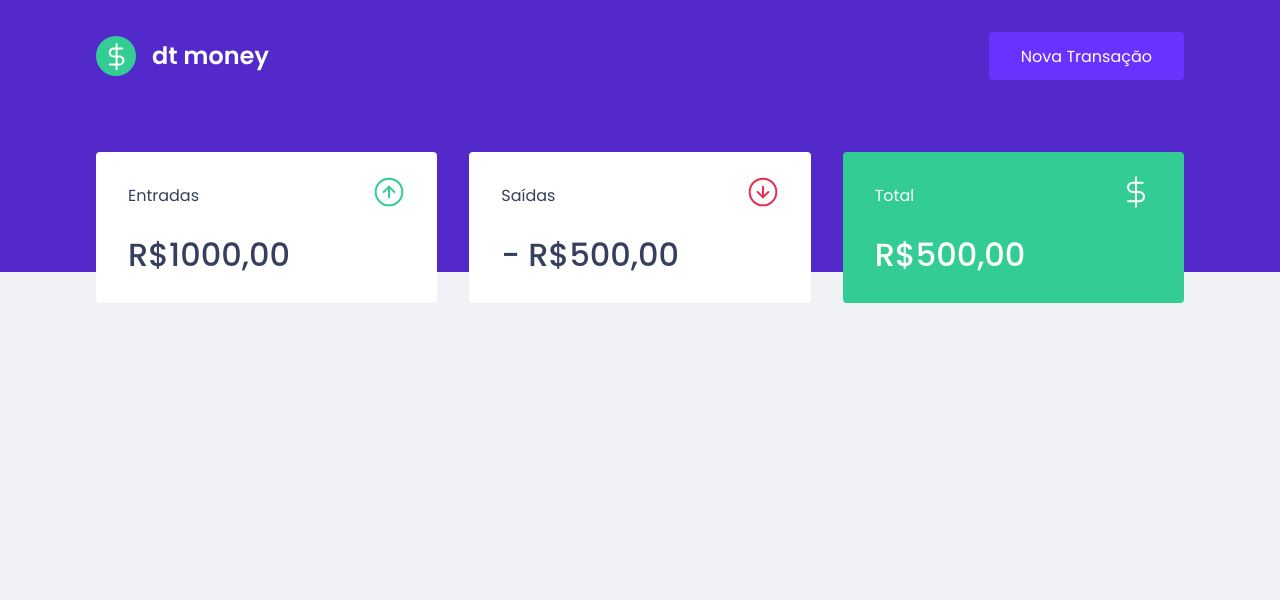
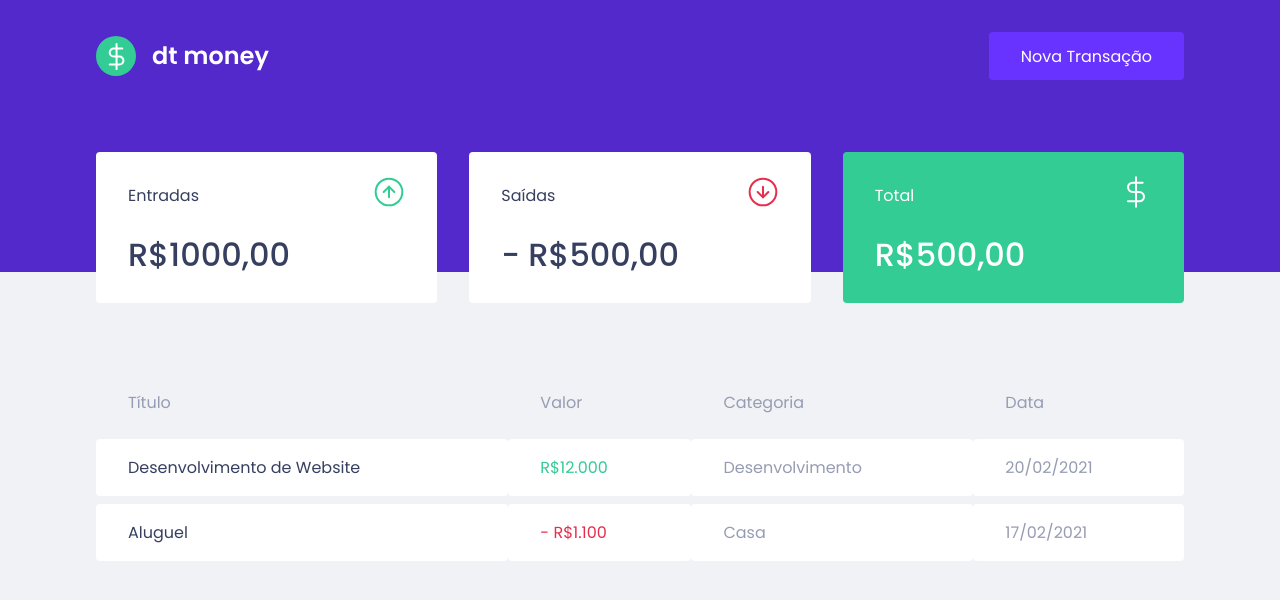
Before and after one commit to ElRobinson/dtmoney, a React (Create React App) app: page / in a window 1280 px wide. Shown: the top 600 px of the page. Built offline with nearby package versions, Linux system fonts and the light colour scheme.

Commit message:
Added transactionTable component

```diff
--- a/src/components/Dashboard/index.tsx
+++ b/src/components/Dashboard/index.tsx
@@ -1,5 +1,6 @@
 import React from "react"
 import { Summary } from "../Summary"
+import { TransactionTable } from "../TransactionTable"
 
 import { Container } from "./styles"
 
@@ -7,6 +8,7 @@
     return (
         <Container>
             <Summary/>
+            <TransactionTable/>
         </Container>
     )
 }
--- a/src/components/TransactionTable/index.tsx
+++ b/src/components/TransactionTable/index.tsx
@@ -0,0 +1,34 @@
+import React from "react";
+import { Container } from "./styles";
+
+export function TransactionTable(){
+    return (
+        <Container>
+            <table>
+                <thead>
+                    <tr>
+                        <th>Título</th>
+                        <th>Valor</th>
+                        <th>Categoria</th>
+                        <th>Data</th>
+                    </tr>
+                </thead>
+
+                <tbody>
+                    <tr>
+                        <td>Desenvolvimento de Website</td>
+                        <td className="deposit">R$12.000</td>
+                        <td>Desenvolvimento</td>
+                        <td>20/02/2021</td>
+                    </tr>
+                    <tr>
+                        <td>Aluguel</td>
+                        <td className="withdraw">- R$1.100</td>
+                        <td>Casa</td>
+                        <td>17/02/2021</td>
+                    </tr>
+                </tbody>
+            </table>
+        </Container>
+    )
+}
--- a/src/components/TransactionTable/styles.ts
+++ b/src/components/TransactionTable/styles.ts
@@ -0,0 +1,38 @@
+import styled from "styled-components";
+
+export const Container = styled.div`
+    margin-top: 4rem;
+
+    table {
+        width: 100%;
+        border-spacing: 0 0.5rem;
+
+        th {
+            color: var(--text-body);
+            font-weight: 400;
+            padding: 1rem 2rem;
+            text-align: left;
+            line-height: 1.5rem;
+        }
+
+        td {
+            padding: 1rem 2rem;
+            border: 0;
+            background: var(--shape);
+            color: var(--text-body);
+            border-radius: 0.25rem;
+
+            &:first-child {
+                color: var(--text-title);
+            }
+
+            &.deposit {
+                color: var(--green);
+            }
+
+            &.withdraw {
+                color: var(--red);
+            }
+        }
+    }
+`;
```
